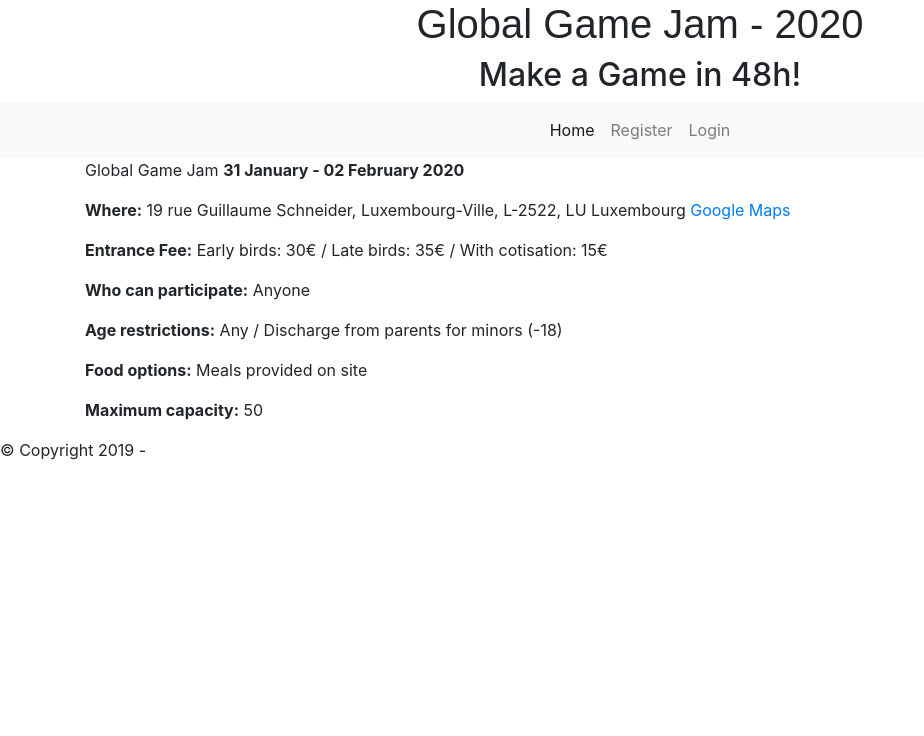
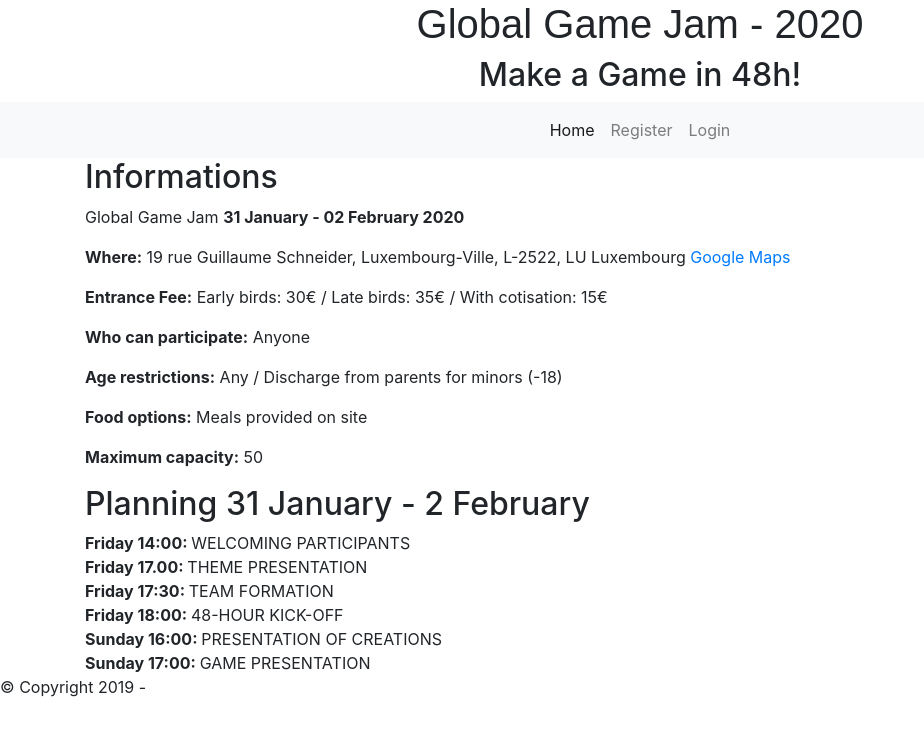
Before and after one commit to jaclo187/ggj, a website: page public/index.html in a window 1280 px wide. Shown: the whole page, without its empty margins (0-924 px from the left). Drawn offline with nearby package versions, Linux system fonts and the light colour scheme.

Commit message:
Merged forms with content

```diff
--- a/public/index.html
+++ b/public/index.html
@@ -151,6 +151,7 @@
 
 
     <div class="justify-content-md-center">
+        <h2>Informations</h2>
         <p>Global Game Jam <b> 31 January - 02 February 2020</b></p>
         <p><b>Where:</b> 19 rue Guillaume Schneider, Luxembourg-Ville, L-2522, LU
             Luxembourg <a href="https://www.google.com/maps/place/19+Rue+Guillaume+Schneider,+2522+Luxembourg/@49.6214193,6.1256849,18.5z/data=!4m5!3m4!1s0x47954f27e3a5d0ab:0xdd1f9e633ea4d4f1!8m2!3d49.6214417!4d6.1262398">Google Maps</a></p>
@@ -160,6 +161,16 @@
         <p><b>Age restrictions:</b> Any / Discharge from parents for minors (-18)</p>
         <p><b>Food options:</b> Meals provided on site</p>
         <p><b>Maximum capacity:</b> 50</p>
+
+    </div>
+    <div>
+        <h2>Planning 31 January - 2 February</h2>
+        <b>Friday 14:00: </b>WELCOMING PARTICIPANTS<br>
+        <b>Friday 17.00: </b>THEME PRESENTATION<br>
+        <b>Friday 17:30: </b>TEAM FORMATION<br>
+        <b>Friday 18:00: </b>48-HOUR KICK-OFF<br>
+        <b>Sunday 16:00: </b>PRESENTATION OF CREATIONS<br>
+        <b>Sunday 17:00: </b>GAME PRESENTATION
     </div>
 
 </main>
```
